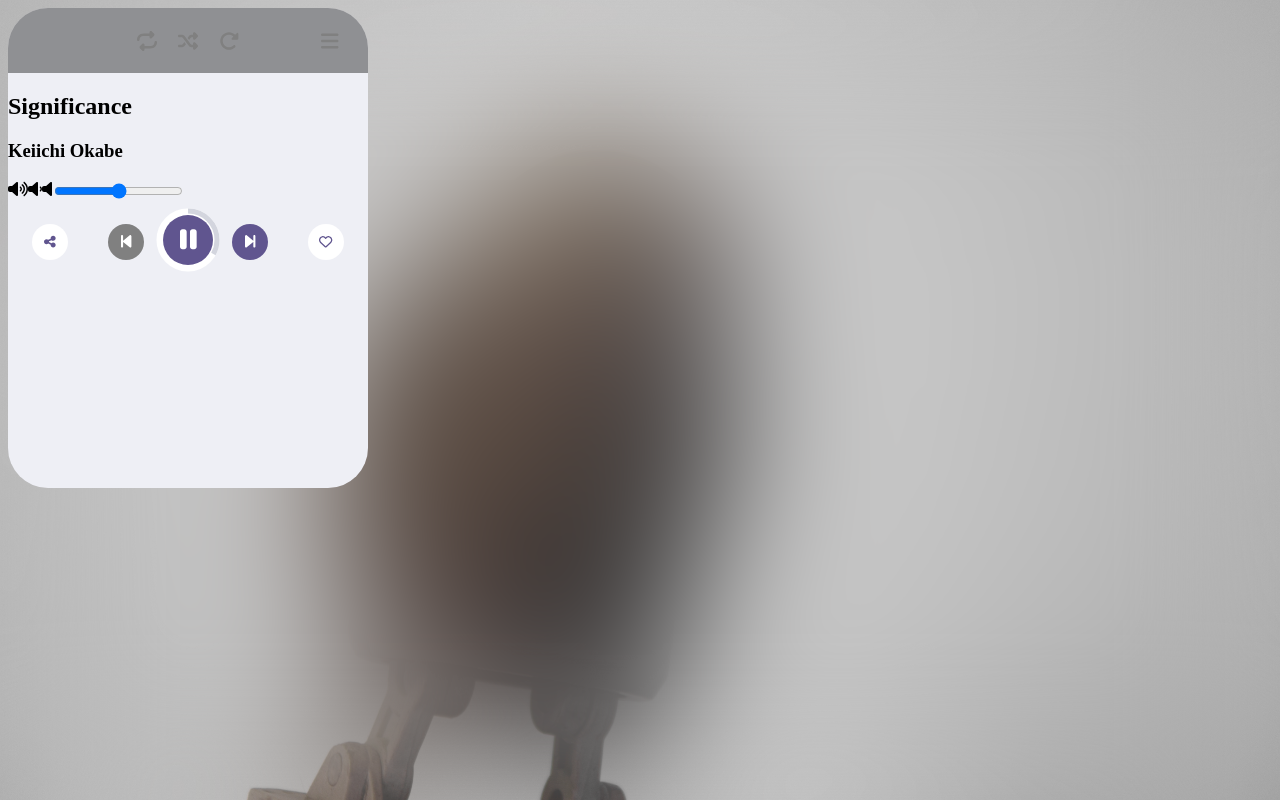
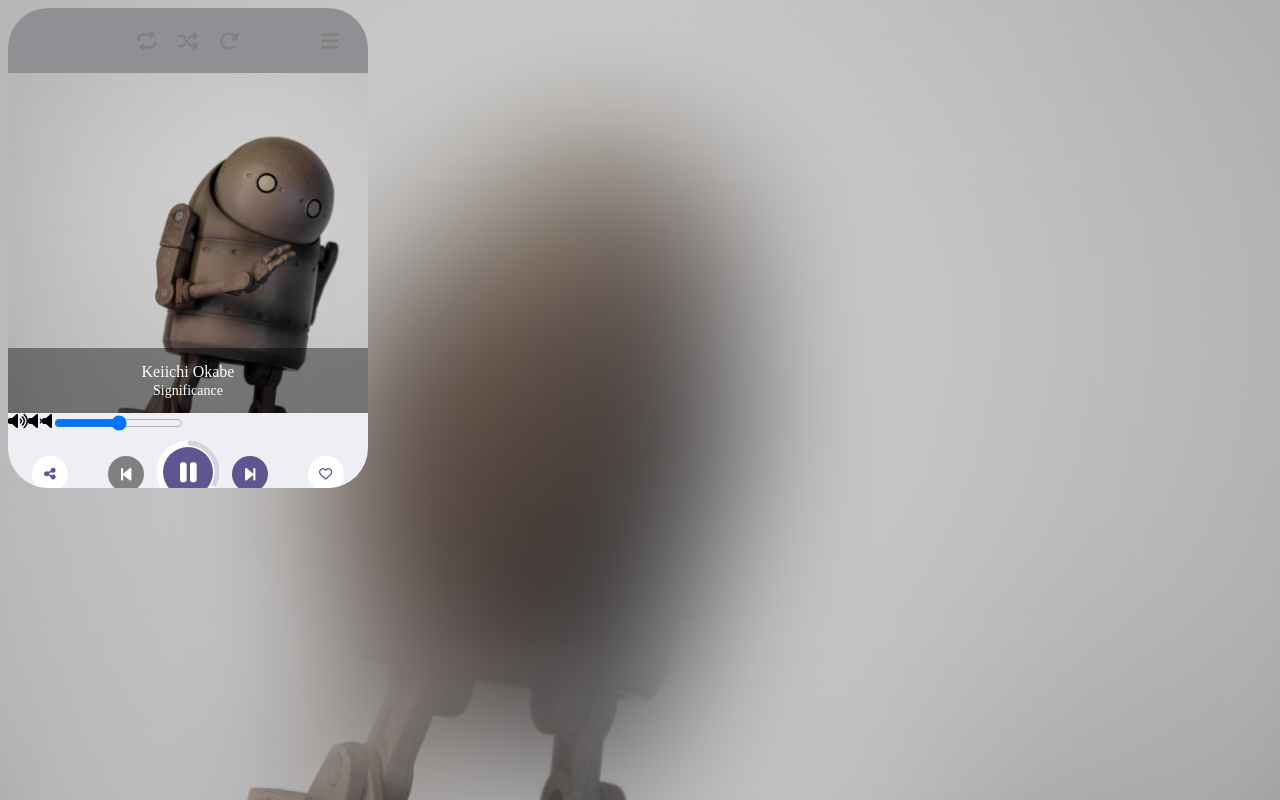
Before and after one commit to bartoszkwiatek/music-player, a Vue app: page / in a window 1280 px wide. Built offline with nearby package versions, Linux system fonts and the light colour scheme.

Commit message:
feat: style playerSong component

```diff
--- a/src/components/player/PlayerSong.vue
+++ b/src/components/player/PlayerSong.vue
@@ -1,7 +1,13 @@
 <template>
-  <div v-if="currentSong">
-    <h2>{{ currentSong.title }}</h2>
-    <h3>{{ currentSong.artist }}</h3>
+  <div
+    v-if="currentSong"
+    class="song"
+    :style="{ 'background-image': `url(${imageUrl})` }"
+  >
+    <div class="song-info">
+      <h2>{{ currentSong.artist }}</h2>
+      <h3>{{ currentSong.title }}</h3>
+    </div>
   </div>
 </template>
 
@@ -12,8 +18,46 @@ export default {
   name: "PlayerSong",
   computed: {
     ...mapGetters(["currentSong"]),
+    imageUrl() {
+      return `src/assets/img/${this.currentSong.img}`;
+    },
   },
 };
 </script>
 
-<style scoped></style>
+<style lang="scss" scoped>
+.song {
+  position: relative;
+  width: 100%;
+  height: 340px;
+  background-size: cover;
+
+  .song-info {
+    position: absolute;
+    bottom: 0;
+    display: flex;
+    flex-direction: column;
+    justify-content: center;
+    width: 100%;
+    height: 65px;
+    text-align: center;
+    background-color: rgba(0, 0, 0, 0.4);
+    color: white;
+    h2,
+    h3 {
+      margin: 0;
+      padding: 1px;
+    }
+
+    h2 {
+      font-size: 16px;
+      font-weight: 400;
+    }
+
+    h3 {
+      font-size: 14px;
+      font-weight: 300;
+    }
+  }
+}
+</style>
```
